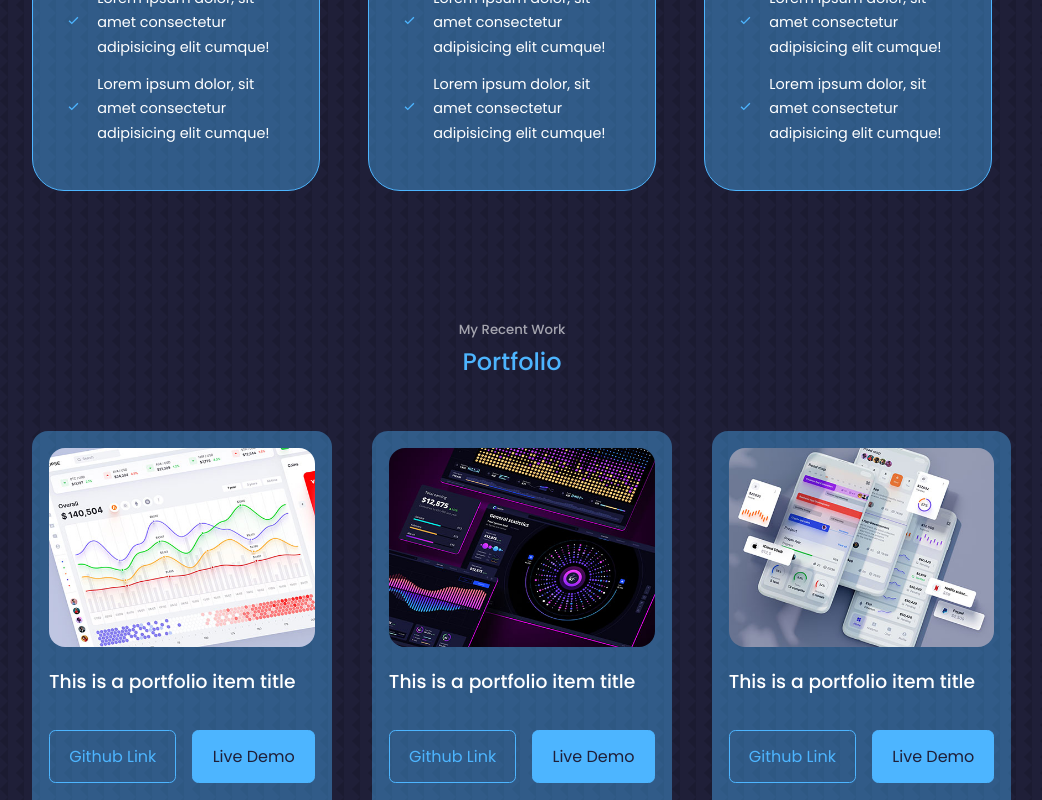
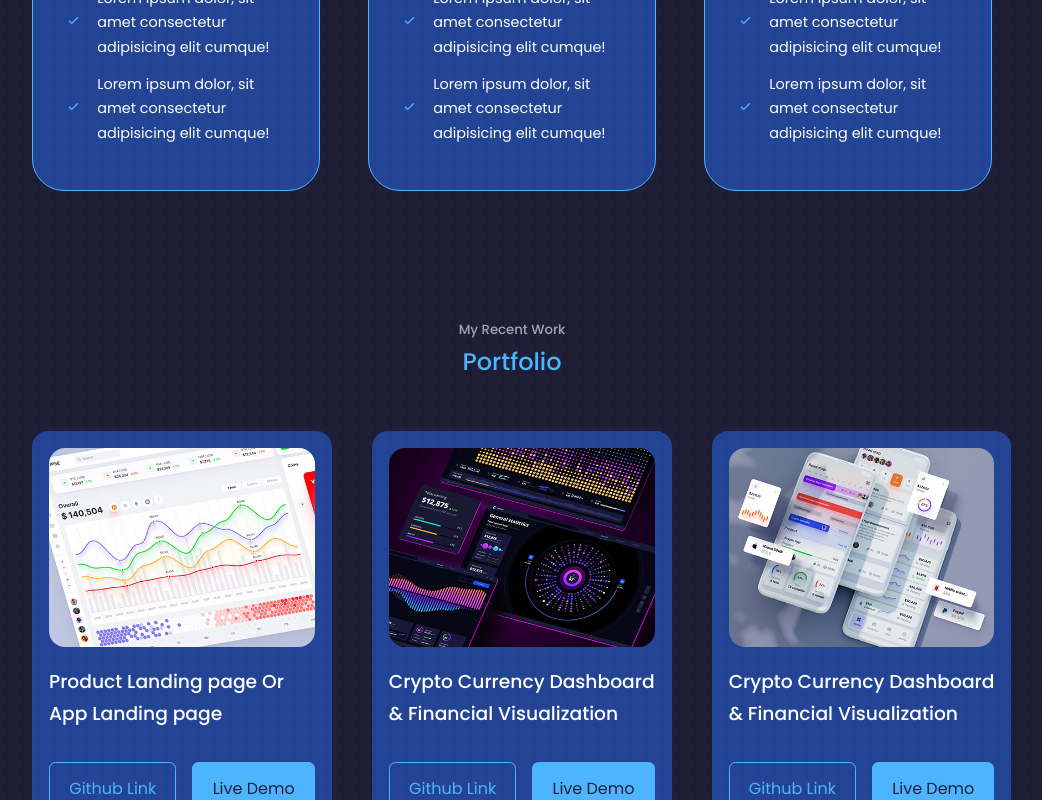
Before and after one commit to the-mihir/portfolio-react, a React (Create React App) app: page / in a window 1280 px wide. Shown: the part 2739-3539 px from the top of the page, without its empty margins (128-1170 px from the left). Built offline with nearby package versions, Linux system fonts and the light colour scheme.

Commit message:
Slider and projects add

```diff
--- a/package.json
+++ b/package.json
@@ -10,6 +10,7 @@
     "react-dom": "^18.1.0",
     "react-icons": "^4.4.0",
     "react-scripts": "5.0.1",
+    "swiper": "^8.2.2",
     "web-vitals": "^2.1.4"
   },
   "scripts": {
--- a/src/Components/Portfolio/Portfolio.js
+++ b/src/Components/Portfolio/Portfolio.js
@@ -7,6 +7,61 @@ import IMG4 from '../../assets/portfolio4.jpg'
 import IMG5 from '../../assets/portfolio5.png'
 import IMG6 from '../../assets/portfolio6.jpg'
 
+
+
+const data =[
+  {
+    id: 1,
+    image: IMG1,
+    title: 'Product Landing page Or App Landing page',
+    github: 'https://github.com',
+    demo: 'https://dribbble.com/shots/14803491-Product-Landing-page-Or-App-Landing-page',
+  },
+
+  {
+    id: 2,
+    image: IMG2,
+    title: 'Crypto Currency Dashboard & Financial Visualization',
+    github: 'https://github.com',
+    demo: 'https://dribbble.com/shots/15860710-SAS-E-GUARD-LANDING-PAGE',
+  },
+
+  {
+    id: 3,
+    image: IMG3,
+    title: 'Crypto Currency Dashboard & Financial Visualization',
+    github: 'https://github.com',
+    demo: 'https://dribbble.com/shots/15796682-Deck-Staining-Service-Page',
+  },
+
+  {
+    id: 4,
+    image: IMG4,
+    title: 'Crypto Currency Dashboard & Financial Visualization',
+    github: 'https://github.com',
+    demo: 'https://dribbble.com/shots/15901513-Hotel-RX',
+  },
+
+  {
+    id: 5,
+    image: IMG5,
+    title: 'Crypto Currency Dashboard & Financial Visualization',
+    github: 'https://github.com',
+    demo: 'https://dribbble.com/shots/15904083-SajawBasa',
+  },
+
+  {
+    id: 6,
+    image: IMG6,
+    title: 'Crypto Currency Dashboard & Financial Visualization',
+    github: 'https://github.com',
+    demo: 'https://dribbble.com/shots/15803727-LUANA-W-ACTIVEWEAR-Shop-Website',
+  }
+
+
+]
+
+
 function Portfolio() {
   return (
     <section id='portfolio'>
@@ -15,72 +70,24 @@ function Portfolio() {
 
       <div className="container portfolio-container">
 
-        <article className='portfolio-item'>
-          <div className="portfolio-item-img">
-            <img src={IMG1} alt="projects1 " />
-          </div>
-          <h3>This is a portfolio item title</h3>
-          <div className="portfolio-item-cta">
-            <a href="https://githubb.com" className='btn'>Github Link</a>
-            <a href="https://githubb.com" className='btn btn-primary' target='_bank'>Live Demo</a>
-          </div>
-        </article>
+        {
+          data.map(({id, image, title, github, demo}) => {
+            return(
+              <article key={id} className='portfolio-item'>
+                <div className="portfolio-item-img">
+                  <img src={image} alt={title} />
+                </div>
+                <h3>{title}</h3>
+                <div className="portfolio-item-cta">
+                  <a href={github} className='btn'>Github Link</a>
+                  <a href={demo} className='btn btn-primary' target='_bank'>Live Demo</a>
+                </div>
+              </article>
 
-        <article className='portfolio-item'>
-          <div className="portfolio-item-img">
-            <img src={IMG2} alt="projects1 " />
-          </div>
-          <h3>This is a portfolio item title</h3>
-          <div className="portfolio-item-cta">
-            <a href="https://githubb.com" className='btn'>Github Link</a>
-            <a href="https://githubb.com" className='btn btn-primary' target='_bank'>Live Demo</a>
-          </div>
+            )
+          })
+        }
 
-        </article>
-
-        <article className='portfolio-item'>
-          <div className="portfolio-item-img">
-            <img src={IMG3} alt="projects1 " />
-          </div>
-          <h3>This is a portfolio item title</h3>
-          <div className="portfolio-item-cta">
-            <a href="https://githubb.com" className='btn'>Github Link</a>
-            <a href="https://githubb.com" className='btn btn-primary' target='_bank'>Live Demo</a>
-          </div>
-        </article>
-
-        <article className='portfolio-item'>
-          <div className="portfolio-item-img">
-            <img src={IMG4} alt="projects1 " />
-          </div>
-          <h3>This is a portfolio item title</h3>
-          <div className="portfolio-item-cta">
-            <a href="https://githubb.com" className='btn'>Github Link</a>
-            <a href="https://githubb.com" className='btn btn-primary' target='_bank'>Live Demo</a>
-          </div>
-        </article>
-
-        <article className='portfolio-item'>
-          <div className="portfolio-item-img">
-            <img src={IMG5} alt="projects1 " />
-          </div>
-          <h3>This is a portfolio item title</h3>
-          <div className="portfolio-item-cta">
-            <a href="https://githubb.com" className='btn'>Github Link</a>
-            <a href="https://githubb.com" className='btn btn-primary' target='_bank'>Live Demo</a>
-          </div>
-        </article>
-
-        <article className='portfolio-item'>
-          <div className="portfolio-item-img">
-            <img src={IMG6} alt="projects1" />
-          </div>
-          <h3>This is a portfolio item title</h3>
-          <div className="portfolio-item-cta">
-            <a href="https://githubb.com" className='btn'>Github Link</a>
-            <a href="https://githubb.com" className='btn btn-primary' target='_bank'>Live Demo</a>
-          </div>
-        </article>
       </div>
 
     </section>
--- a/src/Components/Testimonials/Testimonials.css
+++ b/src/Components/Testimonials/Testimonials.css
@@ -0,0 +1,59 @@
+.container.testi-container{
+    width: 40%;
+    padding-bottom: 3rem;
+
+
+}
+
+.client-avatar{
+    width: 4rem;
+    aspect-ratio: 1/1;
+    overflow: hidden;
+    border-radius: 50%;
+    margin:  0 auto  1rem;
+    border: 0.4rem solid var(--color-primary-variant);
+}
+
+.testi{
+    background: var(--color-primary-variant);
+    text-align: center;
+    padding: 2rem;
+    border-radius: 2rem;
+    user-select: none;
+}
+
+.client-review{
+    color: var(--color-light);
+    font-weight: 300;
+    display: block;
+    width: 80%;
+    margin: 0.8rem auto 0;
+}
+
+
+
+
+/* ================MEDIA QUERIES (MEDIUM DEVICES) =================== */
+@media screen and (max-width: 1024px){
+
+    .container.testi-container{
+        width: 60%;
+
+
+    }
+
+
+    }
+
+
+
+    /* ================MEDIA QUERIES (SMALL DEVICES) =================== */
+    @media screen and (max-width: 600px){
+        .container.testi-container{
+            width:var(--container-width-sm);
+        }
+
+        .client-review{
+            width: var(--container-width-sm);
+        }
+    }
--- a/src/Components/Testimonials/Testimonials.js
+++ b/src/Components/Testimonials/Testimonials.js
@@ -1,9 +1,82 @@
 import React from 'react'
 import './Testimonials.css'
+import AVAT1  from '../../assets/avatar1.jpg'
+import AVAT2  from '../../assets/avatar2.jpg'
+import AVAT3  from '../../assets/avatar3.jpg'
+import AVAT4  from '../../assets/avatar4.jpg'
+
+import { Pagination, } from 'swiper';
+
+import { Swiper, SwiperSlide } from 'swiper/react';
+
+// Import Swiper styles
+import 'swiper/css';
+import 'swiper/css/pagination';
+
+
+
+
+
+const data=[
+    {
+      id: 1,
+      avatar: AVAT1,
+      name:'Markel Devid',
+      review: 'Lorem ipsum dolor sit amet consectetur adipisicing elit. Facilis aliquam totam ea, sunt omnis obcaecati et cumque perspiciatis voluptatum optio.',
+
+    },
+    {
+      id: 2,
+      avatar: AVAT2,
+      name:'Gustareo Paul',
+      review: 'Lorem ipsum dolor sit amet consectetur adipisicing elit. Facilis aliquam totam ea, sunt omnis obcaecati et cumque perspiciatis voluptatum optio.',
+    },
+    {
+      id: 3,
+      avatar: AVAT3,
+      name:'Mendina ufer',
+      review: 'Lorem ipsum dolor sit amet consectetur adipisicing elit. Facilis aliquam totam ea, sunt omnis obcaecati et cumque perspiciatis voluptatum optio.',
+    },
+    {
+      id: 4,
+      avatar: AVAT4,
+      name:'Suchana lutfer',
+      review: 'Lorem ipsum dolor sit amet consectetur adipisicing elit. Facilis aliquam totam ea, sunt omnis obcaecati et cumque perspiciatis voluptatum optio.',
+    }
+]
 
 function Testimonials() {
   return (
-    <section id='testimonials'>Testimonials</section>
+    <section id='testimonials'>
+    <h5>Review From Clients</h5>
+    <h2>Testimonials</h2>
+    <Swiper className="container testi-container"
+     // install Swiper modules
+     modules={[ Pagination ]}
+      spaceBetween={40}
+      slidesPerView={1}
+      pagination={{ clickable: true }}
+
+    >
+
+
+         {
+           data.map(({avatar, name, review}, index) =>{
+             return(
+              <SwiperSlide key={index} className='testi'>
+                 <div className="client-avatar">
+                  <img src={avatar} alt={avatar} />
+                 </div>
+                 <h5 className='client-name'>{name}</h5>
+                 <small className='client-review'>
+                    {review}
+                 </small>
+              </SwiperSlide>
+             )
+           })
+         }
+    </Swiper>
+    </section>
   )
 }
 
--- a/src/index.css
+++ b/src/index.css
@@ -14,7 +14,7 @@
     --color-bg: #1f1f38;
     --color-bg-variant: #2c2cff;
     --color-primary: #4db5ff;
-    --color-primary-variant: rgba(77, 181, 255,  0.4);
+    --color-primary-variant: rgba(40, 98, 221, 0.562);
     --color-white: #fff;
     --color-light: rgba(255, 255,  255, 0.6);
 
```
Also changed, not shown: 1 other file (tests, documents, lock files or other folders).
